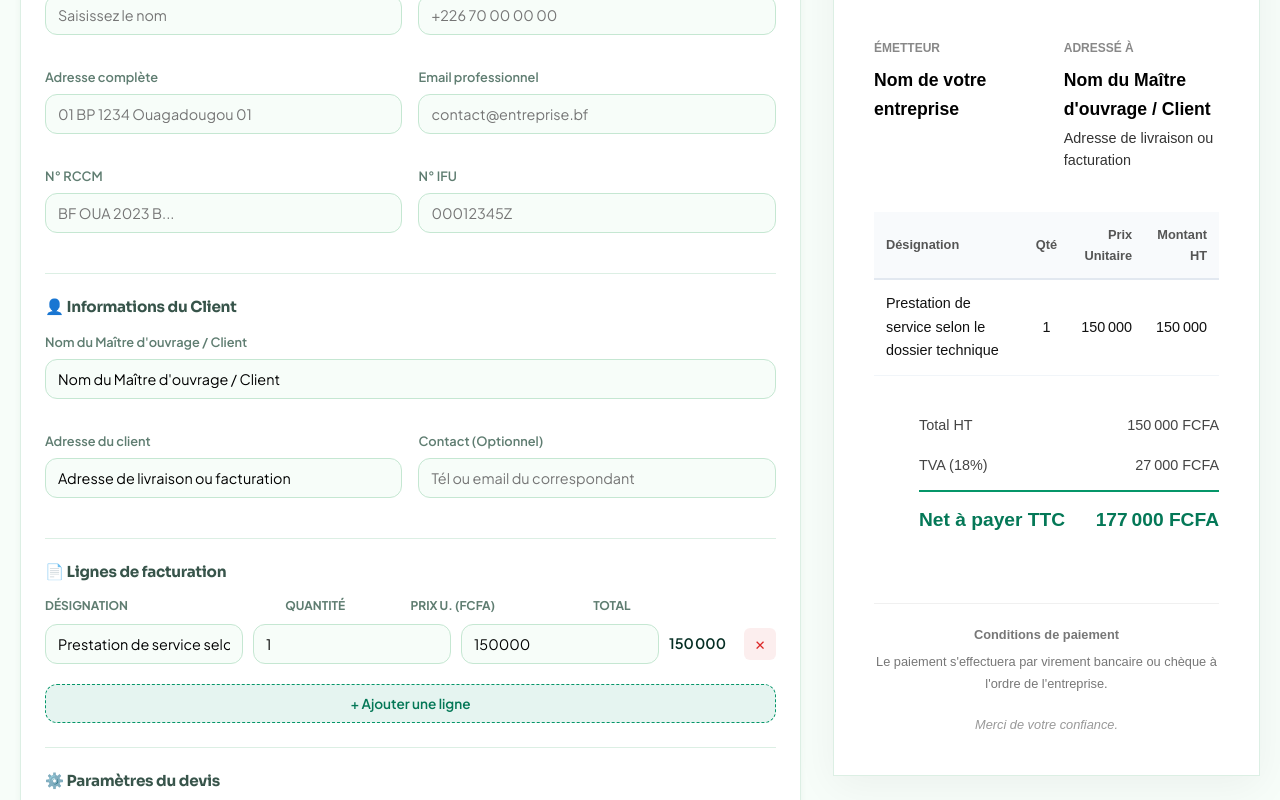
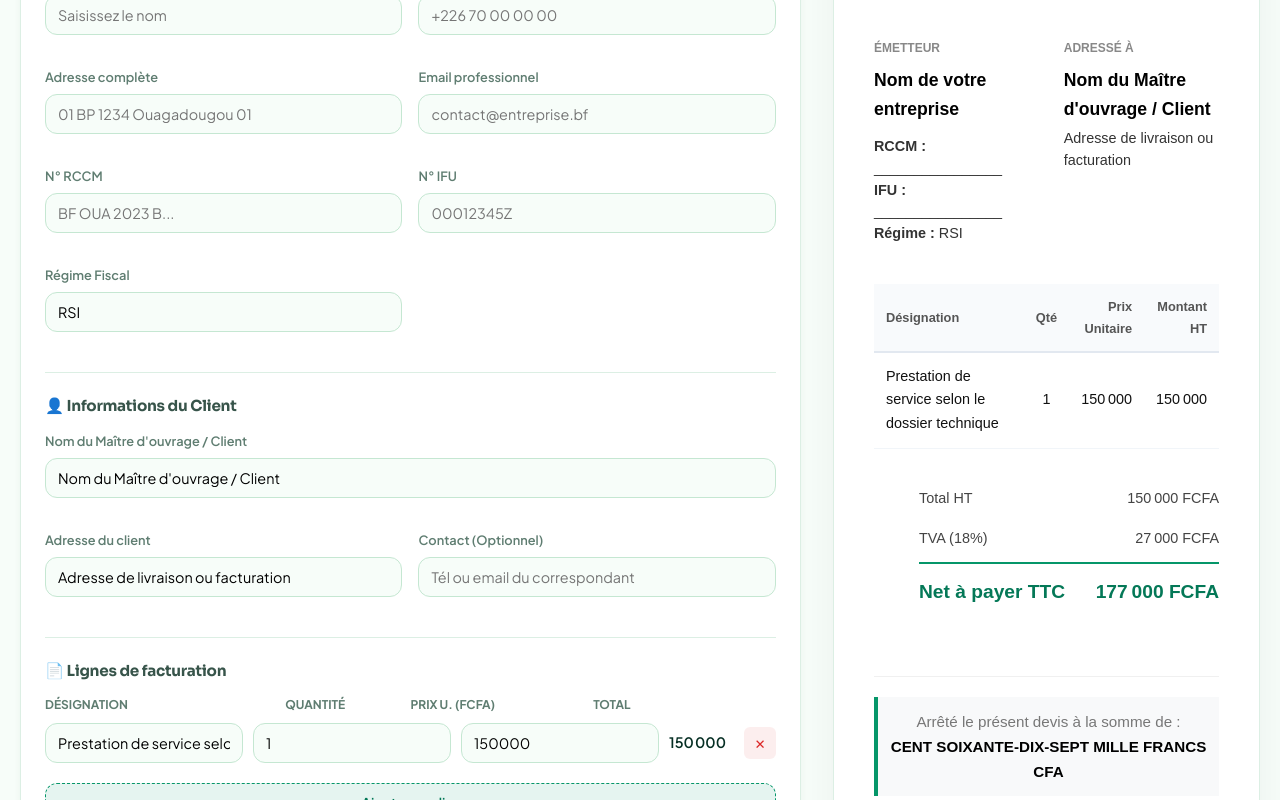
Before and after one commit to zida2/wend-kabre-bf, a Next.js app: page /devis in a window 1280 px wide. Shown: the part 260-1060 px from the top of the page. Built offline with nearby package versions, Linux system fonts and the light colour scheme; no server answers.

Commit message:
feat: Devis Pro pour Burkina Faso et Refonte Modal Paiement Sécurisé

```diff
--- a/src/app/(client)/devis/page.js
+++ b/src/app/(client)/devis/page.js
@@ -14,9 +14,11 @@ export default function DevisPage() {
     name: '',
     address: '',
     phone: '',
+    phone: '',
     email: '',
     rccm: '',
-    ifu: ''
+    ifu: '',
+    regime: 'RSI' // Régime Simplifié d'Imposition, très courant au BF
   });
 
   // Données du client (Destinataire)
@@ -54,7 +56,8 @@ export default function DevisPage() {
               phone: data.phone || '',
               email: data.email || user.email,
               rccm: data.rccm || '',
-              ifu: data.ifu || ''
+              ifu: data.ifu || '',
+              regime: data.regime || 'RSI'
             });
           }
         } catch(e) {}
@@ -68,6 +71,54 @@ export default function DevisPage() {
   const subTotal = items.reduce((acc, curr) => acc + (curr.qty * curr.price), 0);
   const tvaAmount = applyTva ? subTotal * 0.18 : 0;
   const totalTtc = subTotal + tvaAmount;
+
+  // Simple convertisseur (jusqu'à 999 millions)
+  const numberToFrench = (num) => {
+    if (num === 0) return 'zéro';
+    const units = ['','un','deux','trois','quatre','cinq','six','sept','huit','neuf','dix','onze','douze','treize','quatorze','quinze','seize','dix-sept','dix-huit','dix-neuf'];
+    const tens = ['','dix','vingt','trente','quarante','cinquante','soixante','soixante-dix','quatre-vingt','quatre-vingt-dix'];
+
+    const translateUnder100 = (n) => {
+      if (n < 20) return units[n];
+      let ten = Math.floor(n/10);
+      let unit = n % 10;
+      if (ten === 7 || ten === 9) { ten--; unit += 10; }
+      let res = tens[ten];
+      if (unit > 0) { res += (unit === 1 || unit === 11) && ten !== 8 ? ' et ' + units[unit] : '-' + units[unit]; }
+      return res;
+    };
+    const translateUnder1000 = (n) => {
+      let h = Math.floor(n/100);
+      let rest = n % 100;
+      let res = '';
+      if (h === 1) res = 'cent ';
+      else if (h > 1) res = units[h] + ' cent' + (rest === 0 ? 's ' : ' ');
+      if (rest > 0) res += translateUnder100(rest);
+      return res.trim();
+    };
+
+    if (num < 1000) return translateUnder1000(num);
+    if (num < 1000000) {
+      let m = Math.floor(num/1000);
+      let rest = num % 1000;
+      let res = '';
+      if (m === 1) res = 'mille ';
+      else res = translateUnder1000(m) + ' mille ';
+      if (rest > 0) res += translateUnder1000(rest);
+      return res.trim();
+    }
+    let mil = Math.floor(num/1000000);
+    let rest = num % 1000000;
+    let res = translateUnder1000(mil) + ' million' + (mil > 1 ? 's ' : ' ');
+    if (rest > 0) {
+      let m = Math.floor(rest/1000);
+      let r2 = rest % 1000;
+      if (m === 1) res += 'mille ';
+      else if (m > 1) res += translateUnder1000(m) + ' mille ';
+      if (r2 > 0) res += translateUnder1000(r2);
+    }
+    return res.trim();
+  };
 
   const handleAddItem = () => {
     setItems([...items, { id: Date.now(), desc: '', qty: 1, price: 0 }]);
@@ -135,6 +186,10 @@ export default function DevisPage() {
                 <div className={styles.formGroup}>
                   <label>N° IFU</label>
                   <input className={styles.input} type="text" value={company.ifu} onChange={e => setCompany({...company, ifu: e.target.value})} placeholder="00012345Z" />
+                </div>
+                <div className={styles.formGroup}>
+                  <label>Régime Fiscal</label>
+                  <input className={styles.input} type="text" value={company.regime} onChange={e => setCompany({...company, regime: e.target.value})} placeholder="RSI / RNI" />
                 </div>
               </div>
             </div>
@@ -237,8 +292,9 @@ export default function DevisPage() {
                 {company.phone && <div className={styles.qText}>{company.phone}</div>}
                 {company.email && <div className={styles.qText}>{company.email}</div>}
                 <div style={{ marginTop: '12px' }}></div>
-                {company.rccm && <div className={styles.qText}>RCCM : {company.rccm}</div>}
-                {company.ifu && <div className={styles.qText}>IFU : {company.ifu}</div>}
+                <div className={styles.qText}><strong>RCCM :</strong> {company.rccm || '________________'}</div>
+                <div className={styles.qText}><strong>IFU :</strong> {company.ifu || '________________'}</div>
+                <div className={styles.qText}><strong>Régime :</strong> {company.regime || '________________'}</div>
               </div>
 
               <div className={styles.qClient}>
@@ -288,9 +344,21 @@ export default function DevisPage() {
             </div>
 
             <div className={styles.qFooter}>
+              <div style={{ background: '#f8f9fa', padding: '12px', borderLeft: '4px solid #059669', marginBottom: '24px', fontSize: '0.95rem' }}>
+                Arrêté le présent devis à la somme de :<br/>
+                <strong style={{ textTransform: 'uppercase', color: '#000' }}>
+                  {totalTtc > 0 ? numberToFrench(totalTtc) : 'zéro'} Francs CFA
+                </strong>
+              </div>
               <p style={{ fontWeight: 700, marginBottom: '6px' }}>Conditions de paiement</p>
               <p>Le paiement s'effectuera par virement bancaire ou chèque à l'ordre de {company.name || 'l\'entreprise'}.</p>
-              <p style={{ marginTop: '20px', fontStyle: 'italic', color: '#999' }}>Merci de votre confiance.</p>
+
+              <div style={{ display: 'flex', justifyContent: 'flex-end', marginTop: '40px' }}>
+                <div style={{ textAlign: 'center', width: '200px' }}>
+                  <p style={{ fontWeight: 700, marginBottom: '60px' }}>Le Directeur Général</p>
+                  <p style={{ fontSize: '0.8rem', color: '#888' }}>(Cachet et Signature)</p>
+                </div>
+              </div>
             </div>
 
           </div>
```
Also changed, not shown: src/app/(client)/tarifs/page.js (+91 -49 lines).
